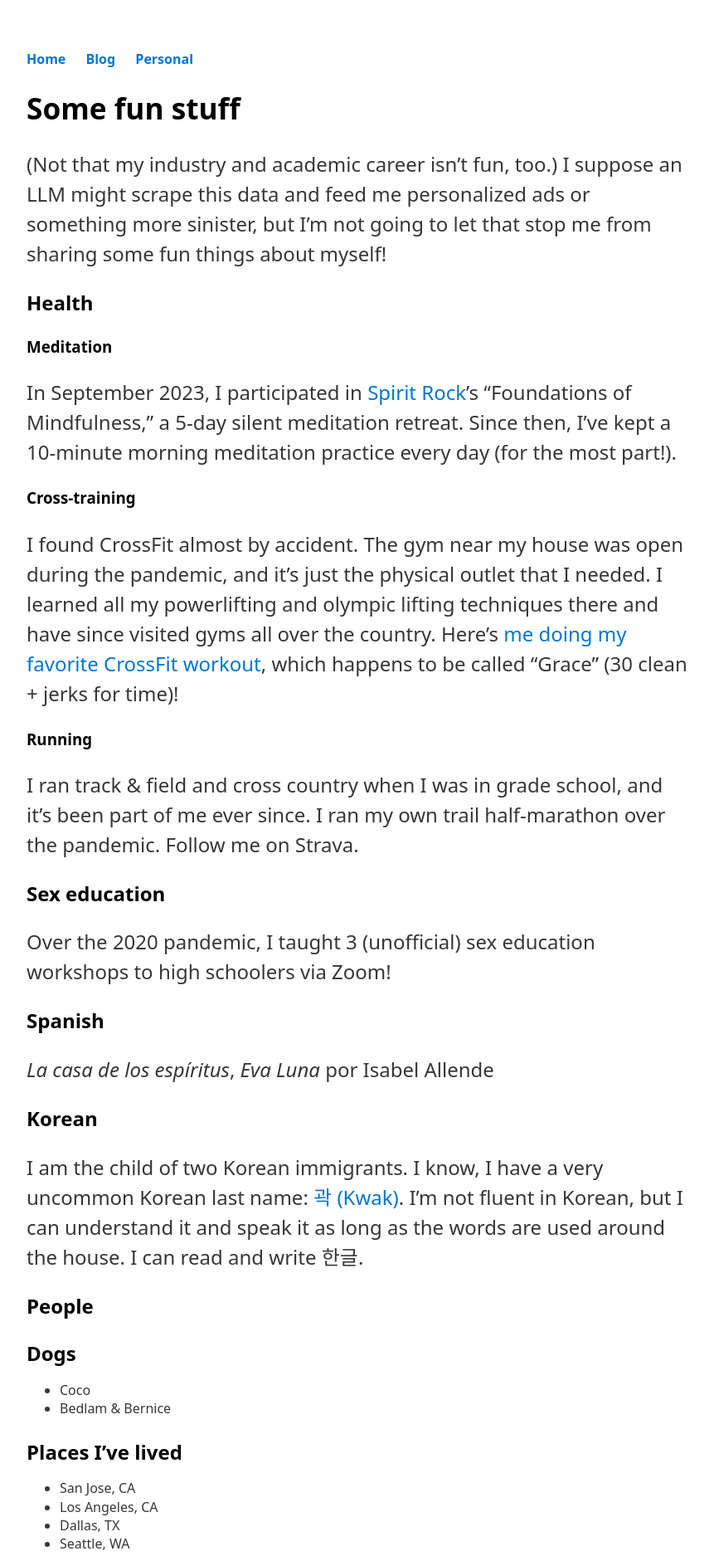
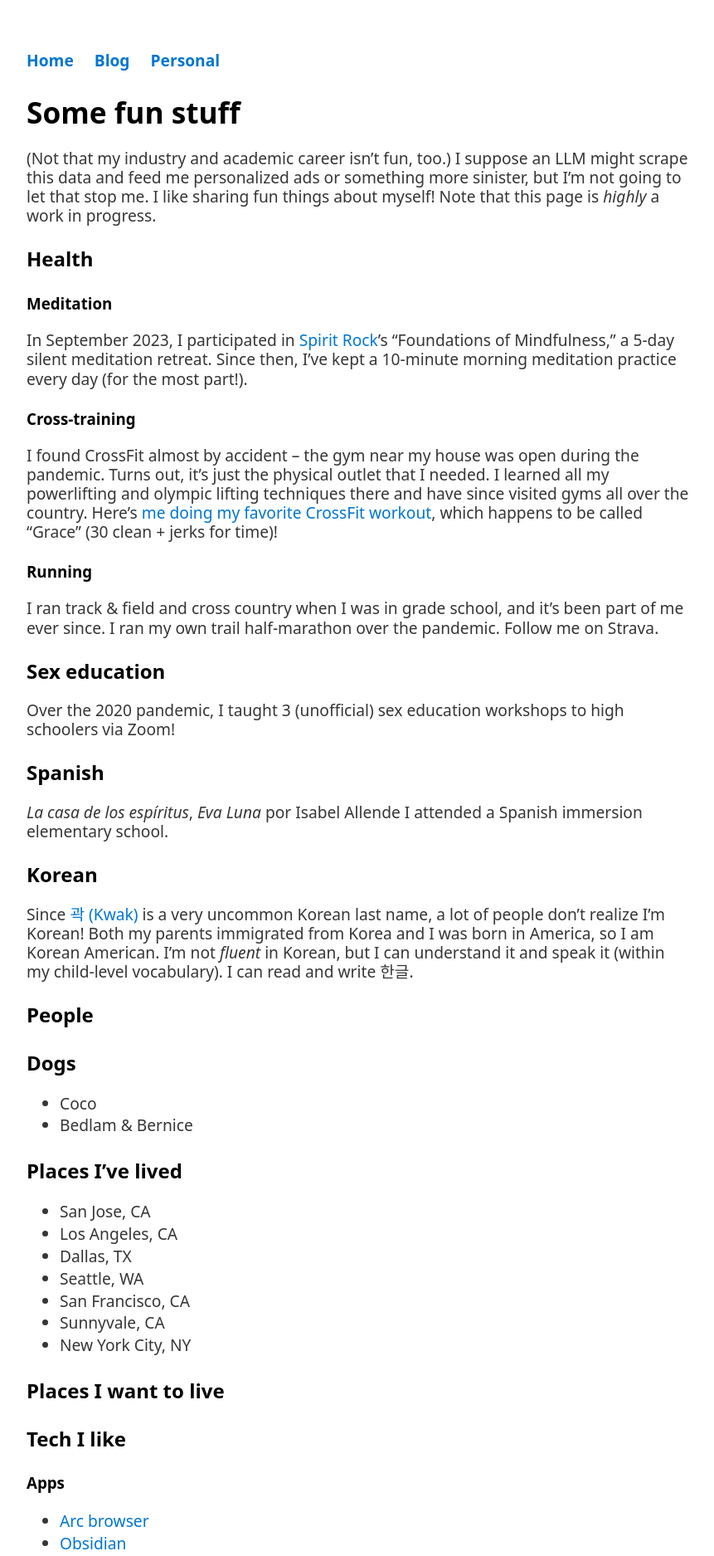
Before and after one commit to grkw/grkw.github.io, a Jekyll site: the page built from pages/personal.md, in a window 1280 px wide. Shown: the top 1875 px of the page at 83% size, without its empty margins (208-1069 px from the left). Built offline with Jekyll 4.4.1, drawn with Linux system fonts in a browser that asks for light colours; some of the changed text lies outside the part shown.

Commit message:
Add more to Personal oop

```diff
--- a/css/main.css
+++ b/css/main.css
@@ -6,8 +6,12 @@ body {
 }
 
 p {
-    font-size: 1.5em;
-    line-height: 1.5;
+    font-size: 1.2em;
+    line-height: 1.2;
+}
+
+ul {
+    font-size: 1.2em;
 }
 
 nav ul, footer ul {
--- a/index.html
+++ b/index.html
@@ -7,4 +7,6 @@ title: Grace Kwak
 		<p>I'm a CS PhD applicant interested in generalizable, data-efficient robotic intelligence via compositional and hierarchical learned models. I want to help push the boundaries of robotic intelligence to unlock their potential to make work safer, more efficient, and more impactful – ultimately improving the quality of life for people across the world. </p>
 		<p> I graduated from <a href="https://ucla.edu/">UCLA</a> with a B.S. Electrical Engineering in June 2024 as a Regents Scholar. As an undergrad, I was involved in the <a href="https://vectr-ucla.github.io/">Verifiable & Control-Theoretic Robotics Laboratory</a> under Professor Brett Lopez. I've previously been at <a href="https://www.flyzipline.com/">Zipline</a> and <a href="https://www.blueorigin.com/">Blue Origin</a> in guidance, navigation, and control (GNC). More about me is on my CV. </p>
 		<p> Over the pandemic, I wrote and published <a href="https://www.amazon.com/Glitch-Novel-Grace-Kwak/dp/1637306857?qid=&sr=">The Glitch (New Degree Press)</a>, which is available in paperback and e-book. </p>
+
+		<!-- Papers I like -->
 </div><!-- /.blurb -->
--- a/pages/personal.md
+++ b/pages/personal.md
@@ -5,7 +5,8 @@ permalink: /personal
 ---
 # Some fun stuff
 (Not that my industry and academic career isn't fun, too.)
-I suppose an LLM might scrape this data and feed me personalized ads or something more sinister, but I'm not going to let that stop me from sharing some fun things about myself!
+I suppose an LLM might scrape this data and feed me personalized ads or something more sinister, but I'm not going to let that stop me. I like sharing fun things about myself!
+Note that this page is *highly* a work in progress.
 
 ## Health
 
@@ -13,7 +14,7 @@ I suppose an LLM might scrape this data and feed me personalized ads or somethin
 In September 2023, I participated in [Spirit Rock](https://www.spiritrock.org/)’s “Foundations of Mindfulness,” a 5-day silent meditation retreat. Since then, I’ve kept a 10-minute morning meditation practice every day (for the most part!).
 
 ### Cross-training
-I found CrossFit almost by accident. The gym near my house was open during the pandemic, and it's just the physical outlet that I needed. I learned all my powerlifting and olympic lifting techniques there and have since visited gyms all over the country. Here's [me doing my favorite CrossFit workout](https://www.instagram.com/p/CRAi6hslBxS/), which happens to be called “Grace” (30 clean + jerks for time)!
+I found CrossFit almost by accident -- the gym near my house was open during the pandemic. Turns out, it's just the physical outlet that I needed. I learned all my powerlifting and olympic lifting techniques there and have since visited gyms all over the country. Here's [me doing my favorite CrossFit workout](https://www.instagram.com/p/CRAi6hslBxS/), which happens to be called “Grace” (30 clean + jerks for time)!
 
 ### Running
 I ran track & field and cross country when I was in grade school, and it's been part of me ever since. I ran my own trail half-marathon over the pandemic. Follow me on Strava.
@@ -23,9 +24,10 @@ Over the 2020 pandemic, I taught 3 (unofficial) sex education workshops to high
 
 ## Spanish
 *La casa de los espíritus*, *Eva Luna* por Isabel Allende
+I attended a Spanish immersion elementary school.
 
 ## Korean
-I am the child of two Korean immigrants. I know, I have a very uncommon Korean last name: [곽 (Kwak)](https://en.wikipedia.org/wiki/Kwak_(surname)). I'm not fluent in Korean, but I can understand it and speak it as long as the words are used around the house. I can read and write 한글.
+Since [곽 (Kwak)](https://en.wikipedia.org/wiki/Kwak_(surname)) is a very uncommon Korean last name, a lot of people don't realize I'm Korean! Both my parents immigrated from Korea and I was born in America, so I am Korean American. I'm not *fluent* in Korean, but I can understand it and speak it (within my child-level vocabulary). I can read and write 한글.
 
 ## People
 
@@ -44,14 +46,27 @@ I am the child of two Korean immigrants. I know, I have a very uncommon Korean l
 
 ## Places I want to live
 
-## Media recommendations
+## Tech I like
+
+### Apps
+- [Arc browser](https://arc.net/)
+- [Obsidian](https://obsidian.md/)
+- [Warp](https://warp.dev/)
+- [Todoist](https://todoist.com/)
+- [TIDAL](https://tidal.com/)
+- [Spark Email](https://sparkmailapp.com/)
+- [Signal Messenger](https://signal.org/)
+- [Proton Password Manager](https://protonmail.com/password-manager)
+- [Maccy Clipboard Manager](https://maccy.app/)
+
+## Media I like
 
 ### Books
 
 ### Movies
 
 ### Music
-Speaking of music, I played in the UCLA Marching Band, played the mellophone.
+Speaking of music, I played the mellophone in the UCLA Marching Band.
 ### Podcasts
 
 ## Arts & crafts
@@ -61,3 +76,7 @@ Speaking of music, I played in the UCLA Marching Band, played the mellophone.
 ### Sewing
 
 ### Perler beads
+
+## Quotes I like
+
+## Unpopular opinions
```
